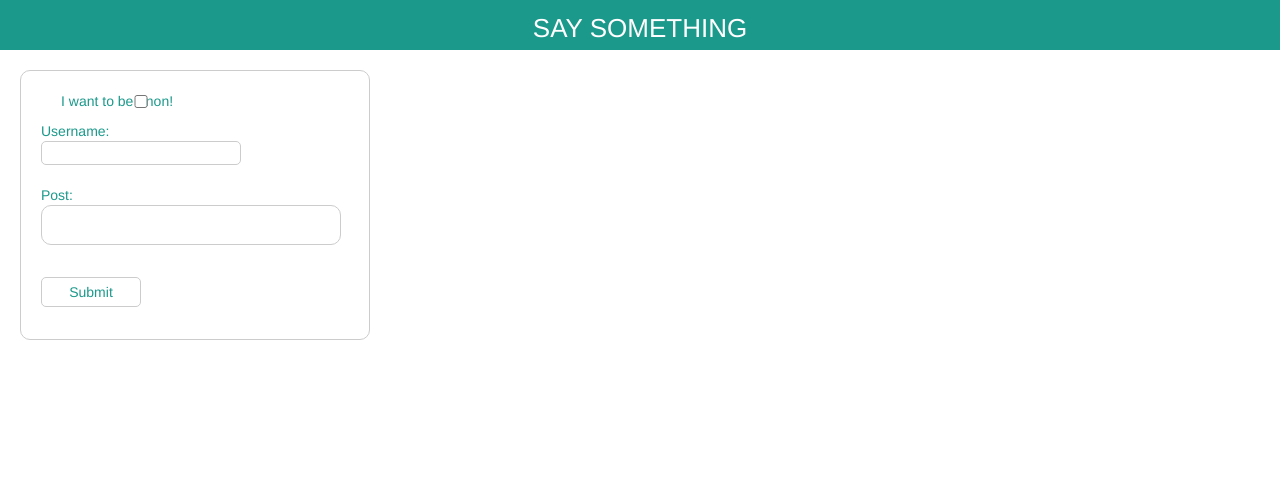
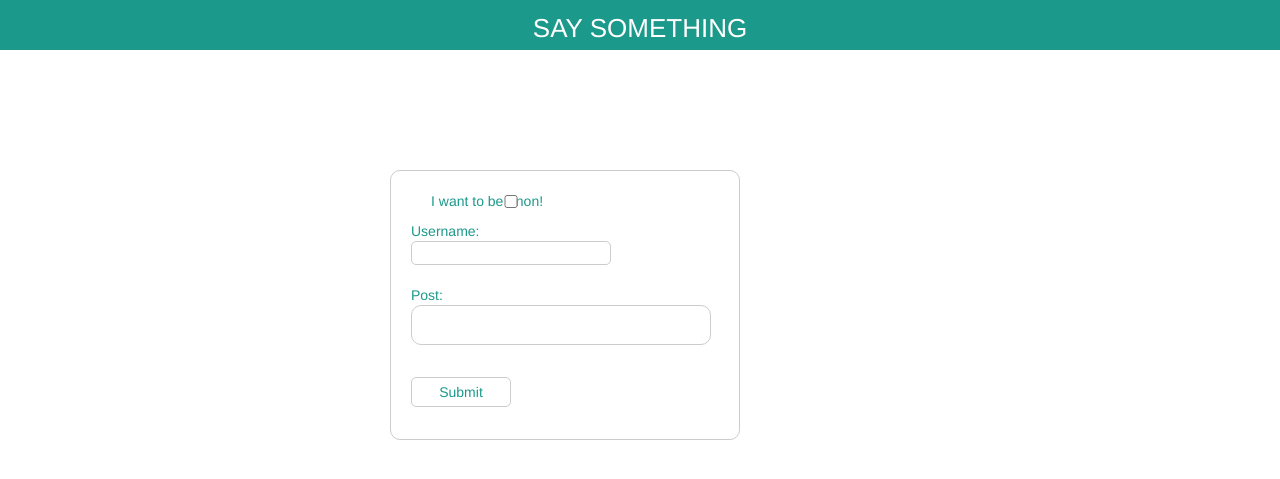
Before and after one commit to sashatran/anon-coffee, a Python web app: template templates/index.html in a window 1280 px wide. Shown: the top 479 px of the page. Run offline with Jinja, Linux system fonts and the light colour scheme; the template is opened without the code that fills it, so the values that code supplies are empty; some libraries are stand-ins or nearby versions.

Commit message:
changed css. centered the content

```diff
--- a/stylesheets/main.css
+++ b/stylesheets/main.css
@@ -14,8 +14,19 @@
 	text-align: center;
 	color: #FFF;
 }
+
+.container {
+	position: relative;
+
+}
+
 .posts {
 	padding-top: 20px;
+	position: absolute;
+  	margin: auto;
+  	top: 200px; bottom: 0;
+  	left: 0; right: 0;
+  	width: 500px; height: 200px;
 }
 
 .row {
@@ -23,7 +34,9 @@
 }
 
 .wrap {
+
 	padding-left: 20px;
+
 }
 
 .date {
--- a/templates/index.html
+++ b/templates/index.html
@@ -9,6 +9,7 @@
 	</head>
 	<body>
 		<div class="header"> SAY SOMETHING </div>
+		<div class="container">
 		<div class="posts">
 
 			{% for entry in entry %}
@@ -19,8 +20,8 @@
 				<hr>
 			</div>
 			{% endfor %}
-		</div>
-	<div class="wrap">
+
+
 		<div class="posting">
 			<div class="checkbox"><label style="padding-bottom: 10px"><input id="anon-status" type="checkbox"> I want to be Anon!</label></div>
 			<form name="form" class="form-inline" method="post">
@@ -28,6 +29,7 @@
 				Post: <textarea id="stuff" name="entry" value="" maxlength="140"></textarea> <label class="error">{{error_entry}}</label><br>
 				<button id="btnSubmit" type="submit">Submit </button>
 			</form>
+		</div>
 	</div>
 	</div>
 </body>
```
Also changed, not shown: 1 other file. Lines whose indentation alone changed are shown as unchanged.
